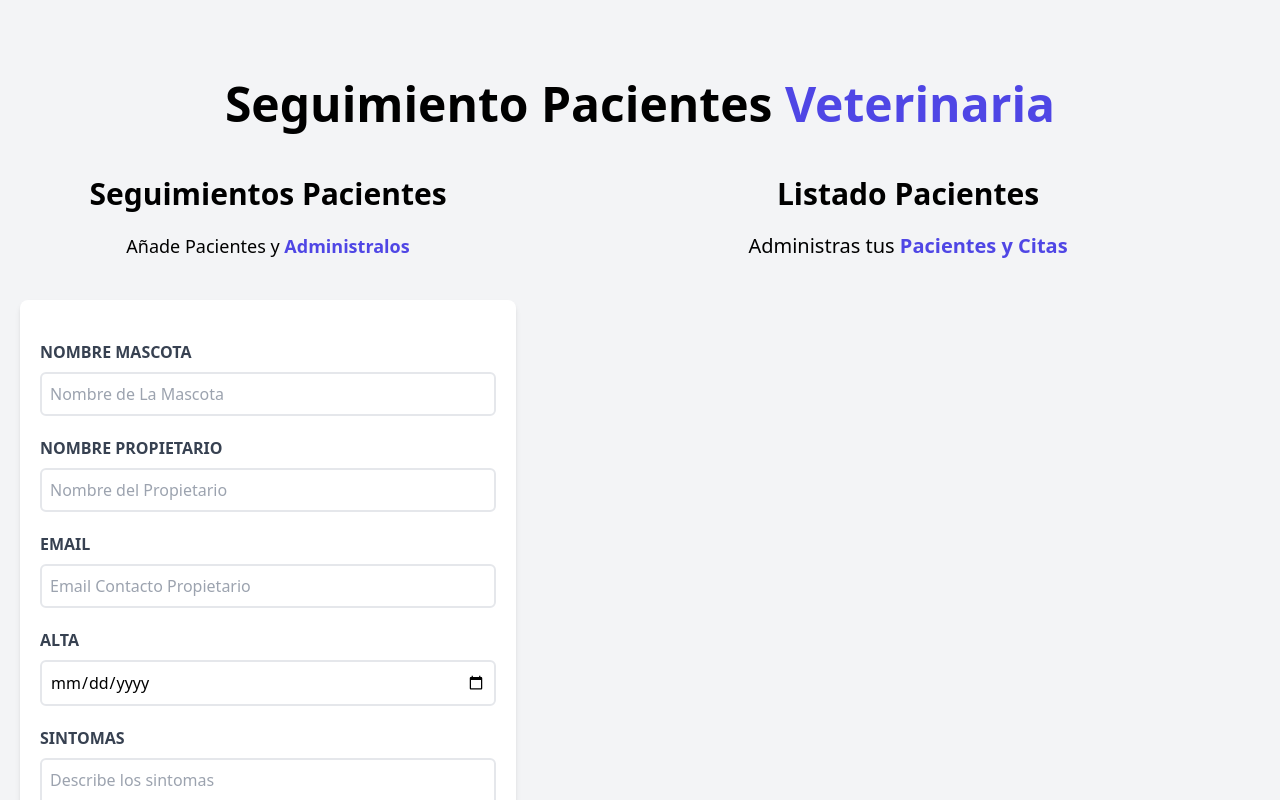
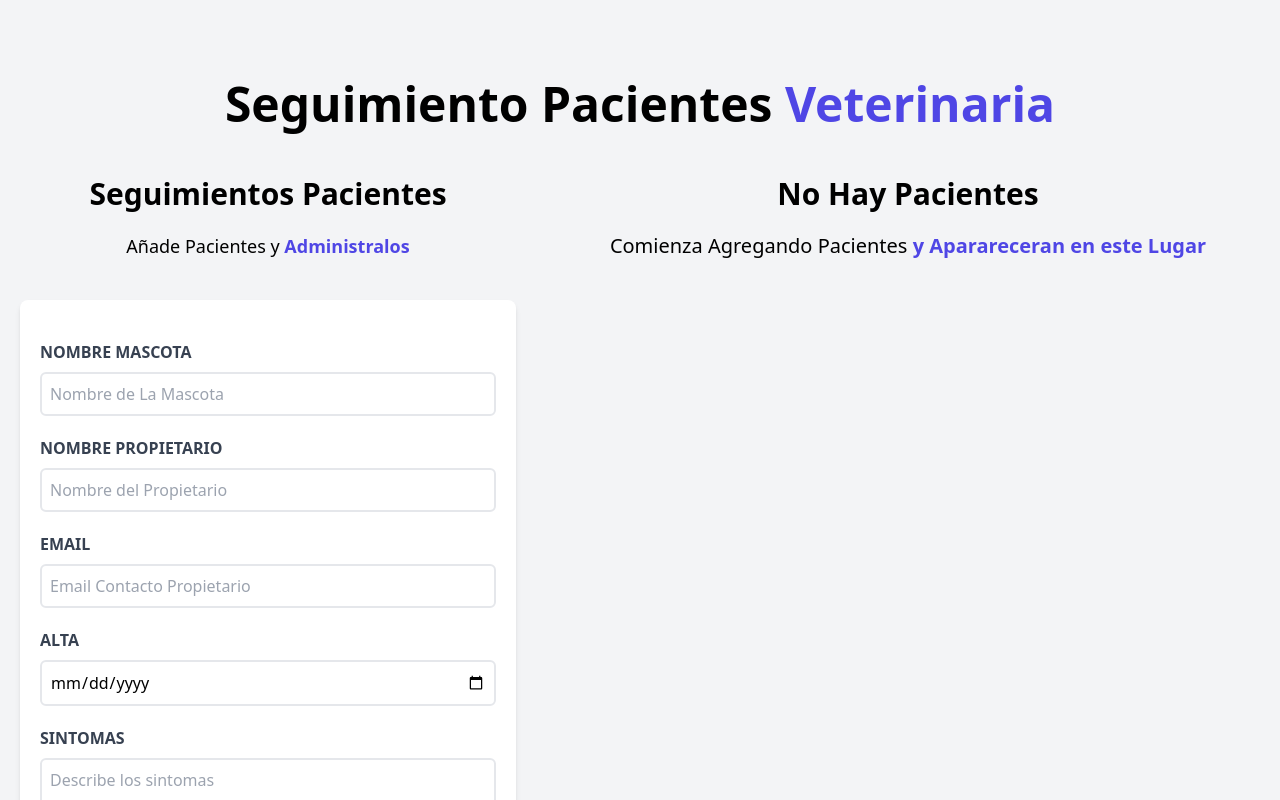
Before and after one commit to framirez91/citas-react, a React (Vite) app: page / in a window 1280 px wide. Shown: the top 800 px of the page. Built offline with nearby package versions, Linux system fonts and the light colour scheme.

Commit message:
Mostrando Textos de Forma condicional listado paciente

```diff
--- a/src/components/ListadoPacientes.jsx
+++ b/src/components/ListadoPacientes.jsx
@@ -1,10 +1,12 @@
 import Paciente from "./Paciente";
 
 const ListadoPacientes = ({pacientes}) => {
-    //console.log(pacientes)
+
 
     return (
         <div className="md:w-1/2 lg:w-3/5 md:h-screen overflow-y-scroll">
+            {pacientes && pacientes.length?(
+               <>
                <h2 className="font-black text-3xl text-center">Listado Pacientes</h2>
                 <p className=" text-xl mt-5 mb-10 text-center">
                     Administras tus {" "}
@@ -18,6 +20,15 @@
                     paciente = {paciente}
                     />
                 ))}
+                </>
+            ): <>
+            <h2 className="font-black text-3xl text-center">No Hay Pacientes</h2>
+            <p className=" text-xl mt-5 mb-10 text-center">
+                    Comienza Agregando Pacientes {" "}
+                    <span className="text-indigo-600 font-bold">y Aparareceran en este Lugar</span>
+                </p>
+            </>}
+
 
 
 
```
Lines whose indentation alone changed are shown as unchanged.
